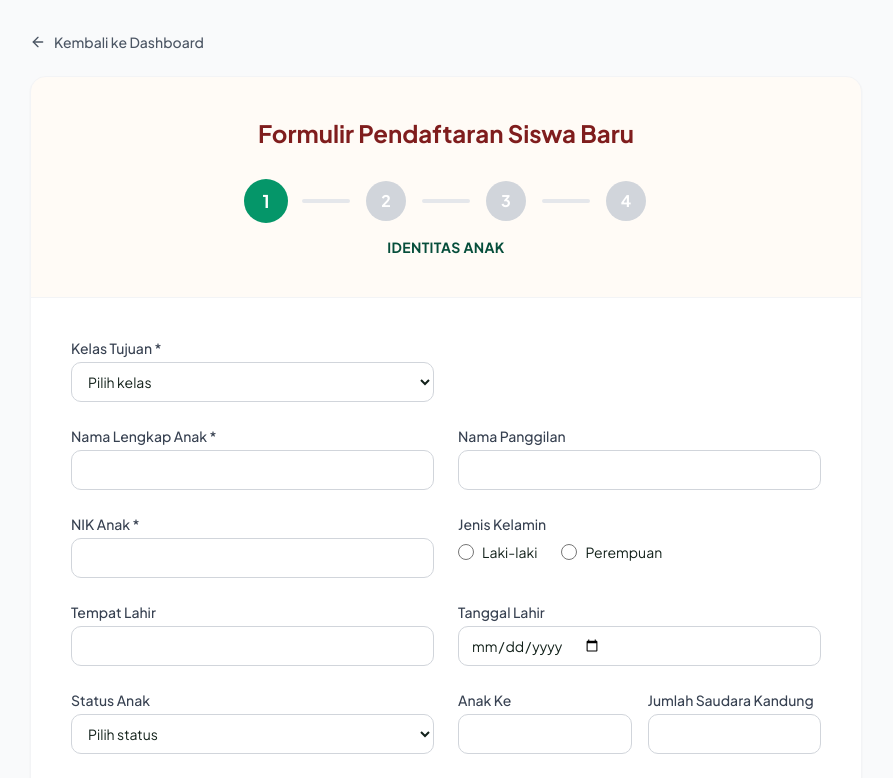
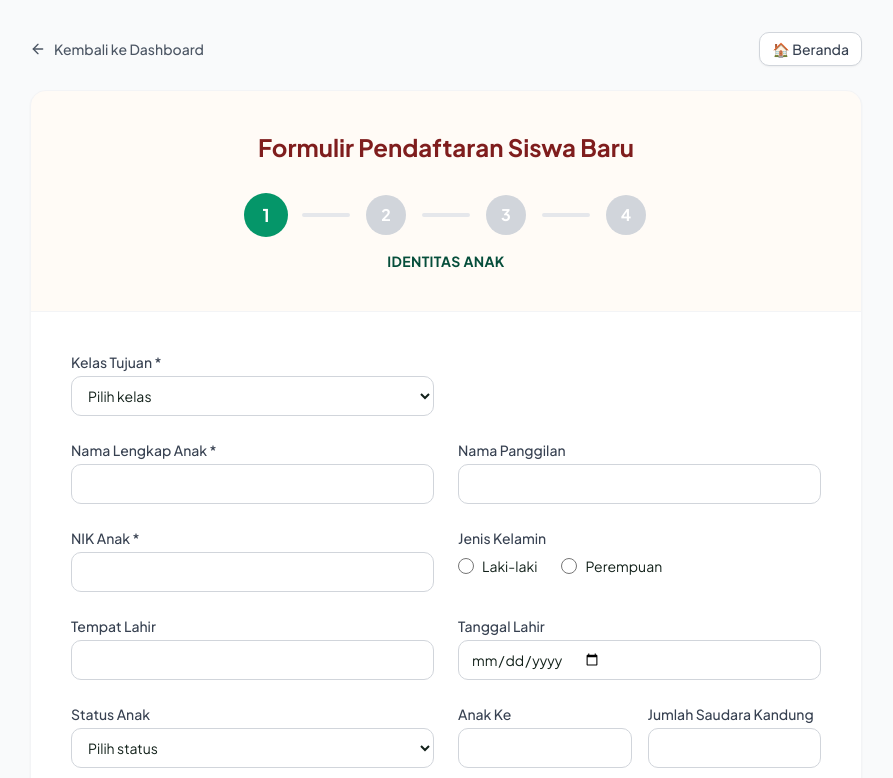
Before and after one commit to fortaengineering-cloud/paudgenqupa, a React (Vite) app: page /daftar-ppdb in a window 1280 px wide. Shown: the top 778 px of the page, without its empty margins (194-1087 px from the left). Built offline with nearby package versions, Linux system fonts and the light colour scheme; the HTML template or start-up script is replaced by a standard one.

Commit message:
Changes
Co-authored-by: fortaengineering-cloud <260360033+fortaengineering-cloud@users.noreply.github.com>

```diff
--- a/src/pages/PPDBForm.tsx
+++ b/src/pages/PPDBForm.tsx
@@ -232,9 +232,14 @@ export default function RegistrationForm() {
 
   return (
     <div className="max-w-4xl mx-auto p-4 md:p-6 lg:p-8 bg-gray-50 min-h-screen">
-      <button type="button" onClick={() => navigate('/dashboard')} className="flex items-center text-sm font-medium text-gray-600 hover:text-gray-900 mb-6 transition-colors">
-        <ArrowLeft className="w-4 h-4 mr-2" /> Kembali ke Dashboard
-      </button>
+      <div className="flex items-center justify-between mb-6 gap-2 flex-wrap">
+        <button type="button" onClick={() => navigate('/dashboard')} className="flex items-center text-sm font-medium text-gray-600 hover:text-gray-900 transition-colors">
+          <ArrowLeft className="w-4 h-4 mr-2" /> Kembali ke Dashboard
+        </button>
+        <button type="button" onClick={() => navigate('/')} className="flex items-center gap-1.5 text-sm font-medium px-3 py-1.5 rounded-md border border-gray-300 bg-white text-gray-700 hover:bg-gray-100 transition-colors shadow-sm">
+          🏠 Beranda
+        </button>
+      </div>
 
       <div className="bg-white rounded-2xl shadow-sm border border-gray-100 overflow-hidden">
         <div className="bg-orange-50/50 p-6 md:p-10 text-center border-b border-gray-100">
```
